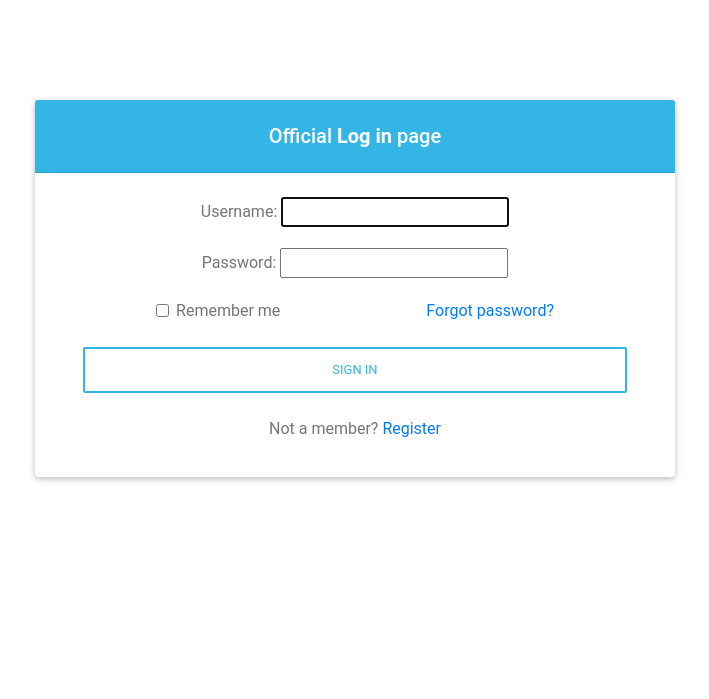
After one commit to michaelmurwayi/rollerskates, a Django app: page /accounts/login/ in a window 1280 px wide. The commit adds this page. Shown: the top 699 px of the page, without its empty margins (265-974 px from the left). Run offline with Django 3.2, Linux system fonts and the light colour scheme; some libraries are stand-ins or nearby versions.

Commit message:
configuration of navigation links, signup and login page creation

```diff
--- a/carwash/management/templates/index.html
+++ b/carwash/management/templates/index.html
@@ -85,7 +85,6 @@
     .page-footer {
       text-align: center;
       width: 100%;
-      background-color:blue;
       margin-top: 50px;
       opacity: 0.8;
     }
@@ -356,7 +355,7 @@
     <!--Section: contact-->
 
     <!-- Footer -->
-    <footer class="page-footer font-small pt-5">
+    <footer class="page-footer font-small pt-5 blue-gradient">
 
       <!-- Footer Elements -->
 
--- /dev/null
+++ b/carwash/management/templates/registration/login.html
@@ -0,0 +1,94 @@
+{% load staticfiles%}
+
+<html>
+  <head>
+    <meta charset="utf-8" />
+    <meta
+      name="viewport"
+      content="width=device-width, initial-scale=1, shrink-to-fit=no"
+    />
+    <meta http-equiv="x-ua-compatible" content="ie=edge" />
+    <title>Material Design Bootstrap</title>
+    <!-- Font Awesome -->
+    <link
+      rel="stylesheet"
+      href="https://use.fontawesome.com/releases/v5.11.2/css/all.css"
+    />
+    <!-- Bootstrap core CSS -->
+    <link
+      rel="stylesheet"
+      href="{% static '/styles/css/bootstrap.min.css' %}"
+    />
+    <!-- Material Design Bootstrap -->
+    <link rel="stylesheet" href="{% static  'styles/css/mdb.min.css' %}" />
+    <!-- Your custom styles (optional) -->
+    <link rel="stylesheet" href="{% static 'styles/css/style.min.css' %}" />
+  </head>
+  <style type="text/css">
+    .card {
+      width: 50%;
+      position: auto;
+      margin: 100px;
+      left: 200;
+    }
+  </style>
+
+  <body>
+    <!-- Material form login -->
+    <div class="card">
+      <h5 class="card-header info-color white-text text-center py-4">
+        <strong>Official <b>Log in</b> page</strong>
+      </h5>
+
+      <!--Card content-->
+      <div class="card-body px-lg-5 pt-0">
+        <!-- Form -->
+        <form
+          class="text-center"
+          style="color: #757575;"
+          action="#!"
+          method="post"
+        >
+          <br />
+          {% csrf_token %} {{ form.as_p }}
+
+          <div class="d-flex justify-content-around">
+            <div>
+              <!-- Remember me -->
+              <div class="form-check">
+                <input
+                  type="checkbox"
+                  class="form-check-input"
+                  id="materialLoginFormRemember"
+                />
+                <label class="form-check-label" for="materialLoginFormRemember"
+                  >Remember me</label
+                >
+              </div>
+            </div>
+            <div>
+              <!-- Forgot password -->
+              <a href="">Forgot password?</a>
+            </div>
+          </div>
+
+          <!-- Sign in button -->
+          <button
+            class="btn btn-outline-info btn-rounded btn-block my-4 waves-effect z-depth-0"
+            type="submit"
+          >
+            Sign in
+          </button>
+
+          <!-- Register -->
+          <p>
+            Not a member?
+            <a href="{url 'signup'}">Register</a>
+          </p>
+        </form>
+        <!-- Form -->
+      </div>
+    </div>
+    <!-- Material form login -->
+  </body>
+</html>
--- a/carwash/management/urls.py
+++ b/carwash/management/urls.py
@@ -1,8 +1,9 @@
-from django.urls import path
+from django.urls import path, include
 from . import views
 from django.views.generic import TemplateView
 
 urlpatterns = [
     path('', TemplateView.as_view(template_name="index.html"), name="home"),
     path('signup/', views.SignUpView.as_view(), name="signup"),
+    path('accounts/', include('django.contrib.auth.urls')),
 ]
```
Also changed, not shown: carwash/management/templates/login.html (deleted, +0 -18 lines), carwash/management/templates/signup.html (added, +87 -0 lines).
